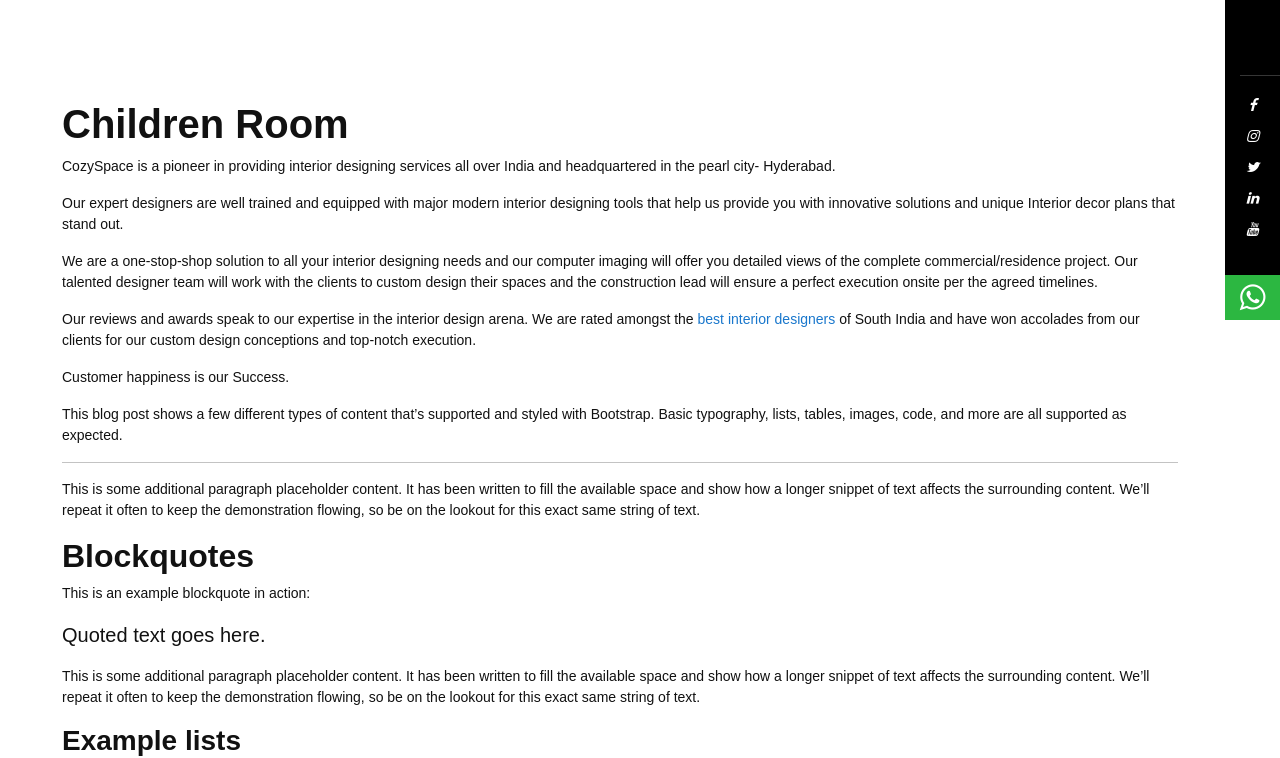
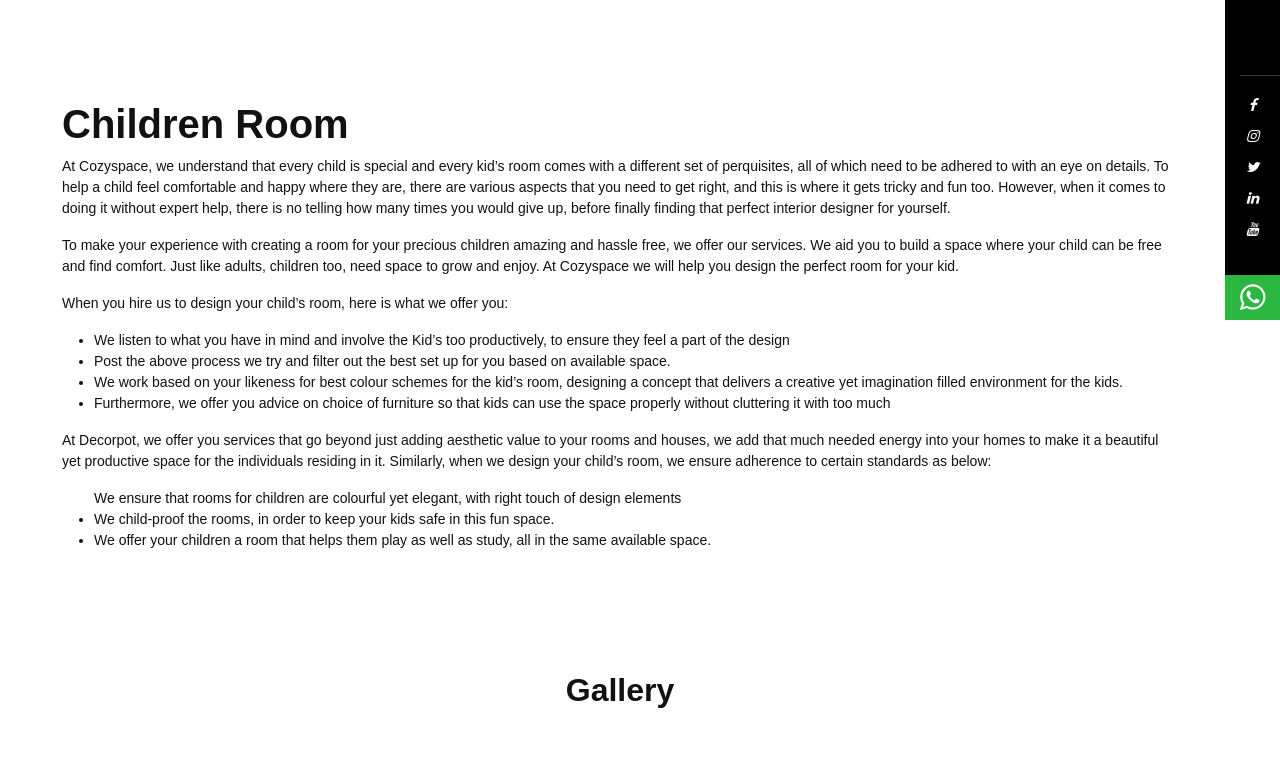
Before and after one commit to hd241994/cozyspace, a Django app: page /children-room/ in a window 1280 px wide. Shown: the part 480-1238 px from the top of the page. Run offline with Django 3.2, Linux system fonts and the light colour scheme; some libraries are stand-ins or nearby versions.

Commit message:
Update children-room.html

```diff
--- a/main/templates/main/children-room.html
+++ b/main/templates/main/children-room.html
@@ -28,33 +28,18 @@
             <div class="row ">
                <div class="col-12">
                   <h1>Children Room</h1>
-                  <p>CozySpace is a pioneer in providing interior designing services all over India and headquartered in the pearl city- Hyderabad.</p>
-                  <p>Our expert designers are well trained and equipped with major modern interior designing tools that help us provide you with innovative solutions and unique Interior decor plans that stand out.</p>
-                  <p>We are a one-stop-shop solution to all your interior designing needs and our computer imaging will offer you detailed views of the complete commercial/residence project. Our talented designer team will work with the clients to custom design their spaces and the construction lead will ensure a perfect execution onsite per the agreed timelines.</p>
-                  <p>Our reviews and awards speak to our expertise in the interior design arena. We are rated amongst the <a href="/">best interior designers</a> of South India and have won accolades from our clients for our custom design conceptions and top-notch execution.</p>
-                  <p>Customer happiness is our Success.</p>
-                  <p>This blog post shows a few different types of content that’s supported and styled with Bootstrap. Basic typography, lists, tables, images, code, and more are all supported as expected.</p>
-                  <hr>
-                  <p>This is some additional paragraph placeholder content. It has been written to fill the available space and show how a longer snippet of text affects the surrounding content. We’ll repeat it often to keep the demonstration flowing, so be on the lookout for this exact same string of text.</p>
-                  <h2>Blockquotes</h2>
-                  <p>This is an example blockquote in action:</p>
-                  <blockquote class="blockquote">
-                     <p>Quoted text goes here.</p>
-                  </blockquote>
-                  <p>This is some additional paragraph placeholder content. It has been written to fill the available space and show how a longer snippet of text affects the surrounding content. We’ll repeat it often to keep the demonstration flowing, so be on the lookout for this exact same string of text.</p>
-                  <h3>Example lists</h3>
-                  <p>This is some additional paragraph placeholder content. It’s a slightly shorter version of the other highly repetitive body text used throughout. This is an example unordered list:</p>
-                  <ul>
-                     <li>First list item</li>
-                     <li>Second list item with a longer description</li>
-                     <li>Third list item to close it out</li>
-                  </ul>
-                  <p>And this is an ordered list:</p>
-                  <ol>
-                     <li>First list item</li>
-                     <li>Second list item with a longer description</li>
-                     <li>Third list item to close it out</li>
-                  </ol>
+                 <p>At Cozyspace, we understand that every child is special and every kid’s room comes with a different set of perquisites, all of which need to be adhered to with an eye on details. To help a child feel comfortable and happy where they are, there are various aspects that you need to get right, and this is where it gets tricky and fun too. However, when it comes to doing it without expert help, there is no telling how many times you would give up, before finally finding that perfect interior designer for yourself.</p>
+<p>To make your experience with creating a room for your precious children amazing and hassle free, we offer our services. We aid you to build a space where your child can be free and find comfort. Just like adults, children too, need space to grow and enjoy. At Cozyspace we will help you design the perfect room for your kid.</p>
+                  <p>When you hire us to design your child’s room, here is what we offer you:</p>
+<ul><li>We listen to what you have in mind and involve the Kid’s too productively, to ensure they feel a part of the design</li>
+<li>Post the above process we try and filter out the best set up for you based on available space.</li>
+<li>We work based on your likeness for best colour schemes for the kid’s room, designing a concept that delivers a creative yet imagination filled environment for the kids.</li>
+<li>Furthermore, we offer you advice on choice of furniture so that kids can use the space properly without cluttering it with too much</li></ul>
+<p>At Decorpot, we offer you services that go beyond just adding aesthetic value to your rooms and houses, we add that much needed energy into your homes to make it a beautiful yet productive space for the individuals residing in it. Similarly, when we design your child’s room, we ensure adherence to certain standards as below:</p>
+                  <ul></li>We ensure that rooms for children are colourful yet elegant, with right touch of design elements</li>
+               <li>We child-proof the rooms, in order to keep your kids safe in this fun space.</li>
+<li>We offer your children a room that helps them play as well as study, all in the same available space.</li></ul>
+
                </div>
             </div>
          </div>
```
